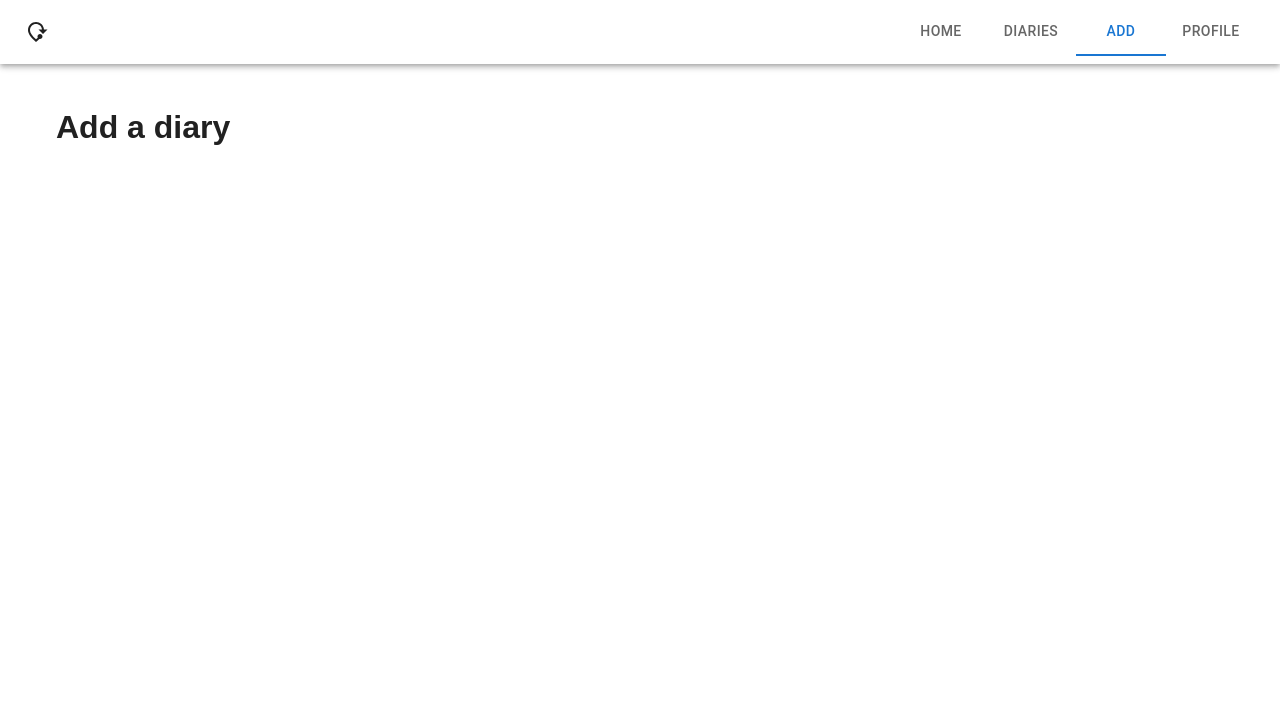
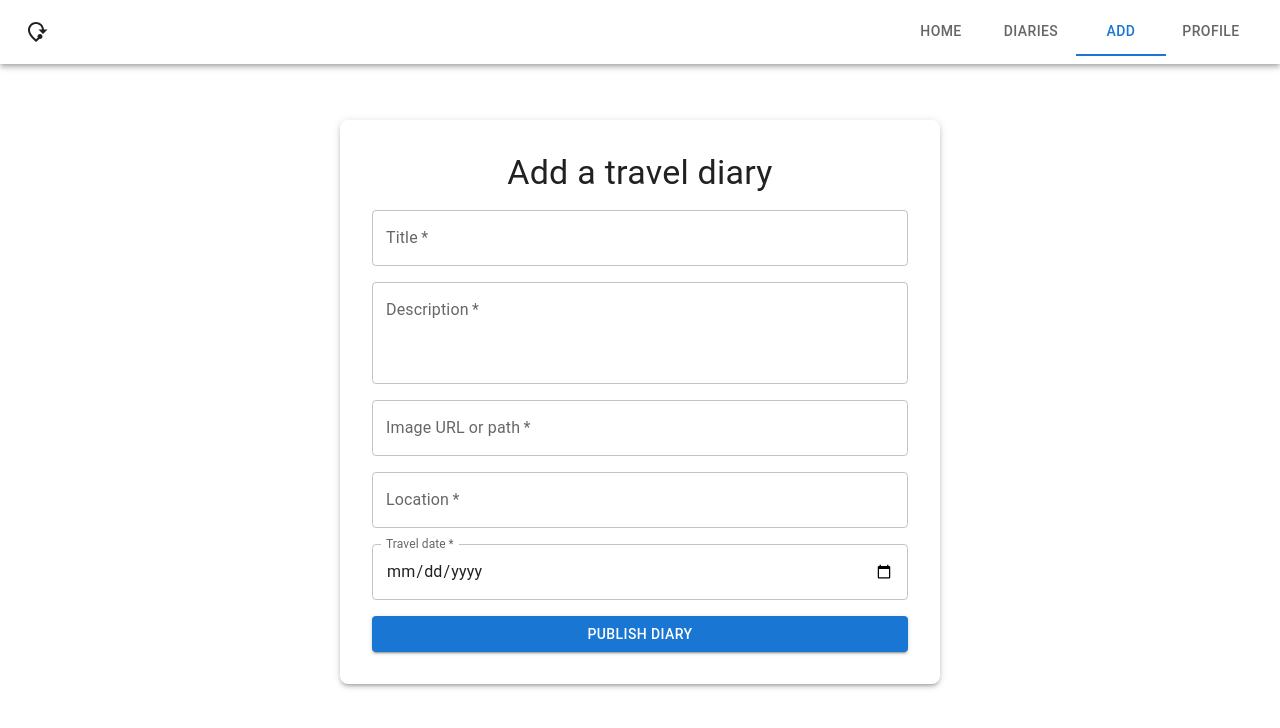
Before and after one commit to yanakarpovych/react-typescript-redux-toolkit-material-ui-axios-nodejs-express-mongodb, a React (Vite) app in the folder frontend/: page /add in a window 1280 px wide. Shown: the top 728 px of the page. Built offline with nearby package versions, Linux system fonts and the light colour scheme; no server answers; sample sign-in values are in the browser's storage.

Commit message:
feat(diaries): add form to create travel posts

```diff
--- a/frontend/src/App.tsx
+++ b/frontend/src/App.tsx
@@ -5,6 +5,7 @@ import Header from "./header/Header";
 import Home from "./home/Home";
 import { useSelector } from "react-redux";
 import type { RootState } from "./store";
+import Add from "./diaries/Add";
 
 export default function App() {
   const userId = useSelector((state: RootState) => state.auth.userId);
@@ -25,9 +26,7 @@ export default function App() {
 
           <Route
             path="/add"
-            element={
-              userId ? <h1>Add a diary</h1> : <Navigate to="/auth" replace />
-            }
+            element={userId ? <Add /> : <Navigate to="/auth" replace />}
           />
 
           <Route
--- a/frontend/src/api-helpers/helpers.ts
+++ b/frontend/src/api-helpers/helpers.ts
@@ -46,3 +46,20 @@ export async function loginUser(data: LoginData) {
 
   return response.data.id;
 }
+
+export type DiaryFormData = {
+  title: string;
+  description: string;
+  image: string;
+  location: string;
+  date: string;
+};
+
+export async function createPost(data: DiaryFormData, userId: string) {
+  const response = await api.post<{ post: DiaryPost }>("/posts", {
+    ...data,
+    user: userId,
+  });
+
+  return response.data.post;
+}
--- /dev/null
+++ b/frontend/src/diaries/Add.tsx
@@ -0,0 +1,147 @@
+import { useState, type ChangeEvent, type FormEvent } from "react";
+import { Alert, Box, Button, TextField, Typography } from "@mui/material";
+import { isAxiosError } from "axios";
+import { useSelector } from "react-redux";
+import { useNavigate } from "react-router-dom";
+import { createPost, type DiaryFormData } from "../api-helpers/helpers";
+import type { RootState } from "../store";
+
+const initialInputs: DiaryFormData = {
+  title: "",
+  description: "",
+  image: "",
+  location: "",
+  date: "",
+};
+
+export default function Add() {
+  const userId = useSelector((state: RootState) => state.auth.userId);
+  const navigate = useNavigate();
+
+  const [inputs, setInputs] = useState(initialInputs);
+  const [isSubmitting, setIsSubmitting] = useState(false);
+  const [error, setError] = useState("");
+
+  function handleChange(
+    event: ChangeEvent<HTMLInputElement | HTMLTextAreaElement>,
+  ) {
+    const { name, value } = event.target;
+
+    setInputs((previous) => ({
+      ...previous,
+      [name]: value,
+    }));
+    setError("");
+  }
+
+  async function handleSubmit(event: FormEvent<HTMLFormElement>) {
+    event.preventDefault();
+
+    if (!userId) {
+      navigate("/auth", { replace: true });
+      return;
+    }
+
+    const data: DiaryFormData = {
+      title: inputs.title.trim(),
+      description: inputs.description.trim(),
+      image: inputs.image.trim(),
+      location: inputs.location.trim(),
+      date: inputs.date,
+    };
+
+    if (Object.values(data).some((value) => value === "")) {
+      setError("Please fill in every field.");
+      return;
+    }
+
+    setError("");
+    setIsSubmitting(true);
+
+    try {
+      await createPost(data, userId);
+      navigate("/diaries");
+    } catch (error) {
+      if (isAxiosError<{ message?: string }>(error)) {
+        setError(error.response?.data?.message ?? "Could not create the post.");
+      } else {
+        setError("Could not create the post.");
+      }
+    } finally {
+      setIsSubmitting(false);
+    }
+  }
+
+  return (
+    <Box
+      component="form"
+      onSubmit={handleSubmit}
+      sx={{
+        maxWidth: 600,
+        mx: "auto",
+        my: { xs: 2, sm: 4 },
+        p: { xs: 2, sm: 4 },
+        display: "flex",
+        flexDirection: "column",
+        gap: 2,
+        borderRadius: 2,
+        boxShadow: 3,
+      }}
+    >
+      <Typography component="h1" variant="h4" sx={{ textAlign: "center" }}>
+        Add a travel diary
+      </Typography>
+
+      <TextField
+        label="Title"
+        name="title"
+        value={inputs.title}
+        onChange={handleChange}
+        required
+      />
+
+      <TextField
+        label="Description"
+        name="description"
+        value={inputs.description}
+        onChange={handleChange}
+        multiline
+        minRows={3}
+        required
+      />
+
+      <TextField
+        label="Image URL or path"
+        name="image"
+        value={inputs.image}
+        onChange={handleChange}
+        placeholder="/road.jpg"
+        required
+      />
+
+      <TextField
+        label="Location"
+        name="location"
+        value={inputs.location}
+        onChange={handleChange}
+        required
+      />
+
+      <TextField
+        label="Travel date"
+        name="date"
+        type="date"
+        value={inputs.date}
+        onChange={handleChange}
+        slotProps={{ inputLabel: { shrink: true } }}
+        required
+      />
+
+      {error && <Alert severity="error">{error}</Alert>}
+
+      <Button type="submit" variant="contained" disabled={isSubmitting}>
+        {isSubmitting ? "Publishing…" : "Publish diary"}
+      </Button>
+    </Box>
+  );
+}
```
